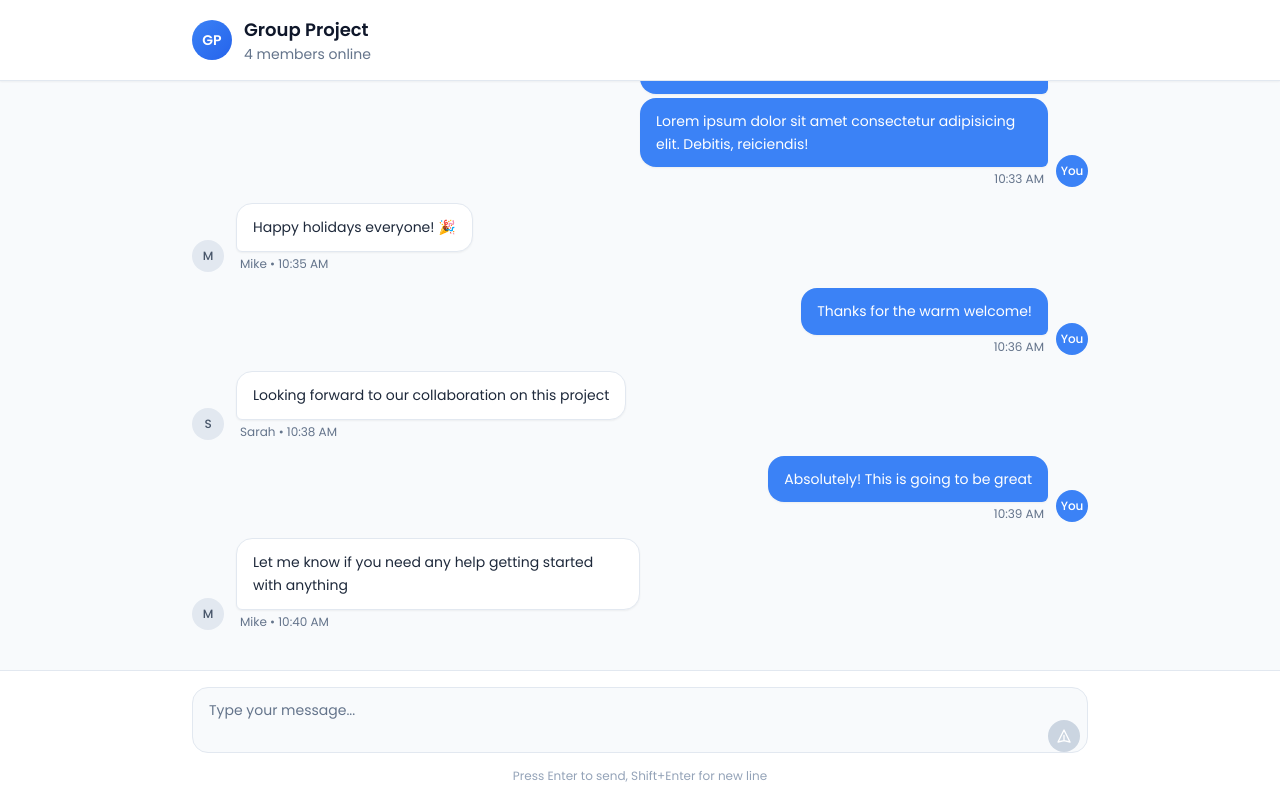
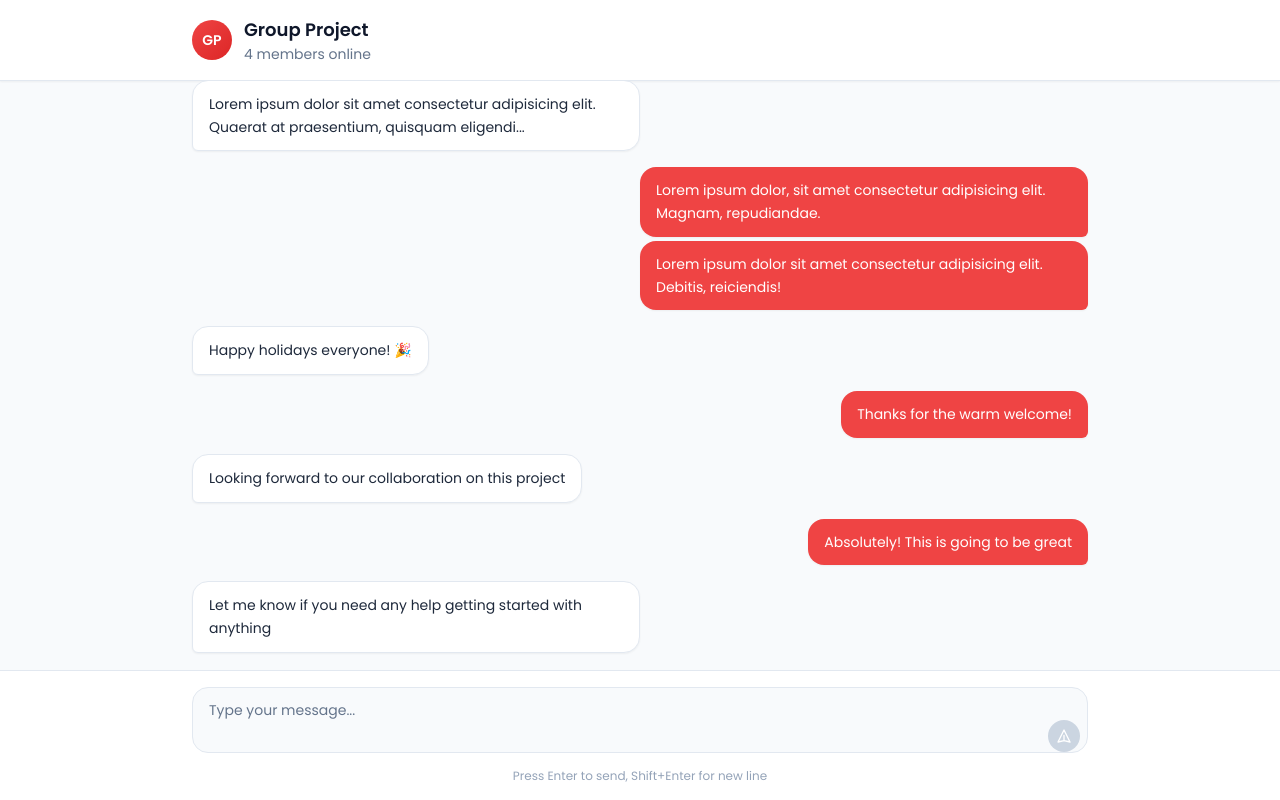
Before and after one commit to Krishiv-Thakuria/Next-Voters, a Next.js app: page /chat in a window 1280 px wide. Built offline with nearby package versions, Linux system fonts and the light colour scheme.

Commit message:
remove the names and image placeholders. only need chat bubbles from chat templates

```diff
--- a/app/chat/page.tsx
+++ b/app/chat/page.tsx
@@ -6,13 +6,10 @@ const messages = [
   {
     from: "me",
     text: "Welcome to group everyone !",
-    timestamp: "10:30 AM"
   },
   {
     from: "other",
     text: "Lorem ipsum dolor sit amet consectetur adipisicing elit. Quaerat at praesentium, quisquam eligendi...",
-    timestamp: "10:32 AM",
-    user: "Sarah"
   },
   {
     from: "me",
@@ -20,35 +17,26 @@ const messages = [
       "Lorem ipsum dolor, sit amet consectetur adipisicing elit. Magnam, repudiandae.",
       "Lorem ipsum dolor sit amet consectetur adipisicing elit. Debitis, reiciendis!"
     ],
-    timestamp: "10:33 AM"
   },
   {
     from: "other",
     text: "Happy holidays everyone! 🎉",
-    timestamp: "10:35 AM",
-    user: "Mike"
   },
   {
     from: "me",
     text: "Thanks for the warm welcome!",
-    timestamp: "10:36 AM"
   },
   {
     from: "other",
     text: "Looking forward to our collaboration on this project",
-    timestamp: "10:38 AM",
-    user: "Sarah"
   },
   {
     from: "me",
     text: "Absolutely! This is going to be great",
-    timestamp: "10:39 AM"
   },
   {
     from: "other",
     text: "Let me know if you need any help getting started with anything",
-    timestamp: "10:40 AM",
-    user: "Mike"
   }
 ];
 
@@ -92,7 +80,7 @@ const Chat = () => {
       <div className="bg-white border-b border-slate-200 px-6 py-4 shadow-sm">
         <div className="max-w-4xl mx-auto">
           <div className="flex items-center space-x-3">
-            <div className="w-10 h-10 bg-gradient-to-br from-blue-500 to-blue-600 rounded-full flex items-center justify-center">
+            <div className="w-10 h-10 bg-gradient-to-br from-red-500 to-red-600 rounded-full flex items-center justify-center">
               <span className="text-white font-semibold text-sm">GP</span>
             </div>
             <div>
@@ -115,38 +103,26 @@ const Chat = () => {
                       msg.text.map((t, i) => (
                         <div
                           key={i}
-                          className="py-3 px-4 bg-blue-500 text-white rounded-2xl rounded-br-md shadow-sm"
+                          className="py-3 px-4 bg-red-500 text-white rounded-2xl rounded-br-md shadow-sm"
                         >
                           <p className="text-sm leading-relaxed">{t}</p>
                         </div>
                       ))
                     ) : (
-                      <div className="py-3 px-4 bg-blue-500 text-white rounded-2xl rounded-br-md shadow-sm">
+                      <div className="py-3 px-4 bg-red-500 text-white rounded-2xl rounded-br-md shadow-sm">
                         <p className="text-sm leading-relaxed">{msg.text}</p>
                       </div>
                     )}
-                    <p className="text-xs text-slate-500 text-right px-1">{msg.timestamp}</p>
-                  </div>
-                  <div className="w-8 h-8 bg-blue-500 rounded-full flex items-center justify-center flex-shrink-0">
-                    <span className="text-white font-medium text-xs">You</span>
                   </div>
                 </div>
               </div>
             ) : (
               <div key={index} className="flex justify-start">
                 <div className="flex items-end space-x-3 max-w-md">
-                  <div className="w-8 h-8 bg-slate-200 rounded-full flex items-center justify-center flex-shrink-0">
-                    <span className="text-slate-600 font-medium text-xs">
-                      {getInitials(msg.user)}
-                    </span>
-                  </div>
                   <div className="space-y-1">
                     <div className="py-3 px-4 bg-white border border-slate-200 rounded-2xl rounded-bl-md shadow-sm">
                       <p className="text-sm leading-relaxed text-slate-800">{msg.text}</p>
                     </div>
-                    <p className="text-xs text-slate-500 px-1">
-                      {msg.user} • {msg.timestamp}
-                    </p>
                   </div>
                 </div>
               </div>
@@ -163,7 +139,7 @@ const Chat = () => {
             <div className="flex-1 relative">
               <textarea
                 ref={inputRef}
-                className="w-full bg-slate-50 py-3 px-4 pr-12 rounded-2xl border border-slate-200 focus:outline-none focus:ring-2 focus:ring-blue-500 focus:border-transparent text-sm placeholder-slate-500 text-slate-900 resize-none max-h-32"
+                className="w-full bg-slate-50 py-3 px-4 pr-12 rounded-2xl border border-slate-200 focus:outline-none focus:ring-2 focus:ring-red-500 focus:border-transparent text-sm placeholder-slate-500 text-slate-900 resize-none max-h-32"
                 value={message}
                 placeholder="Type your message..."
                 onChange={(e) => setMessage(e.target.value)}
@@ -177,7 +153,7 @@ const Chat = () => {
                 <button
                   onClick={handleSendMessage}
                   disabled={!message.trim()}
-                  className="w-8 h-8 bg-blue-500 hover:bg-blue-600 disabled:bg-slate-300 text-white rounded-full flex items-center justify-center transition-colors duration-200"
+                  className="w-8 h-8 bg-red-500 hover:bg-red-600 disabled:bg-slate-300 text-white rounded-full flex items-center justify-center transition-colors duration-200"
                 >
                   <svg className="w-4 h-4" fill="none" stroke="currentColor" viewBox="0 0 24 24">
                     <path strokeLinecap="round" strokeLinejoin="round" strokeWidth="2" d="M12 19l9 2-9-18-9 18 9-2zm0 0v-8" />
```
